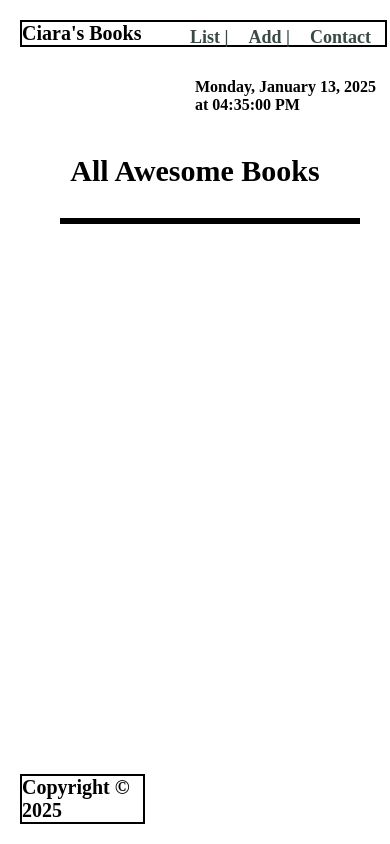
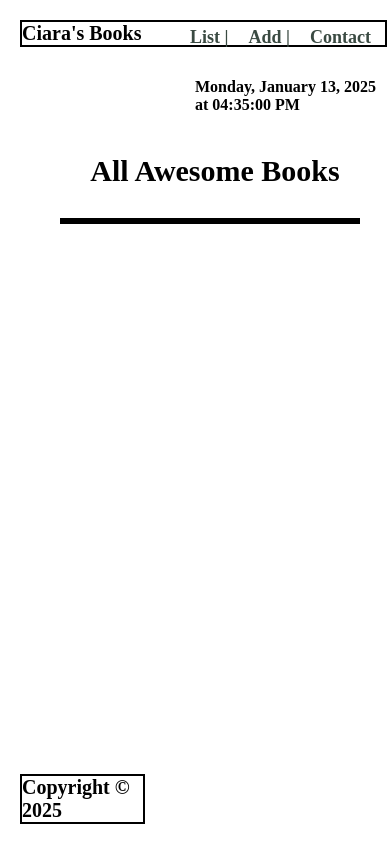
Before and after one commit to ciarangapu/awesome-books, a website: page index.html in a window 390 px wide. Both pictures are taken after a click on the link "List |". Shown: the top 844 px of the page. Drawn offline with Linux system fonts and the light colour scheme.

Commit message:
add updated files

```diff
--- a/script.js
+++ b/script.js
@@ -79,7 +79,7 @@ class LibraryApp {
   showBooks() {
     LibraryApp.hideAllSections();
     document.getElementById('books').classList.remove('hidden');
-    this.displayBooks(); // Display books
+    this.displayBooks();
   }
 
   static showAddBook() {
--- a/style.css
+++ b/style.css
@@ -92,13 +92,14 @@
   .hidden_h2 {
     text-align: center;
     font-size: 30px;
+    margin-left: 40px;
   }
 
   .marol button {
     box-shadow: 5px 5px 8px 5px;
     border-radius: 5px;
     font-size: 20px;
-    margin-left: 50px;
+    margin-left: 80px ;
   }
 
   .marol ul {
@@ -107,6 +108,7 @@
     font-size: 20px;
     gap: 0;
     width: 300px;
+
   }
 
   /* information section */
```
